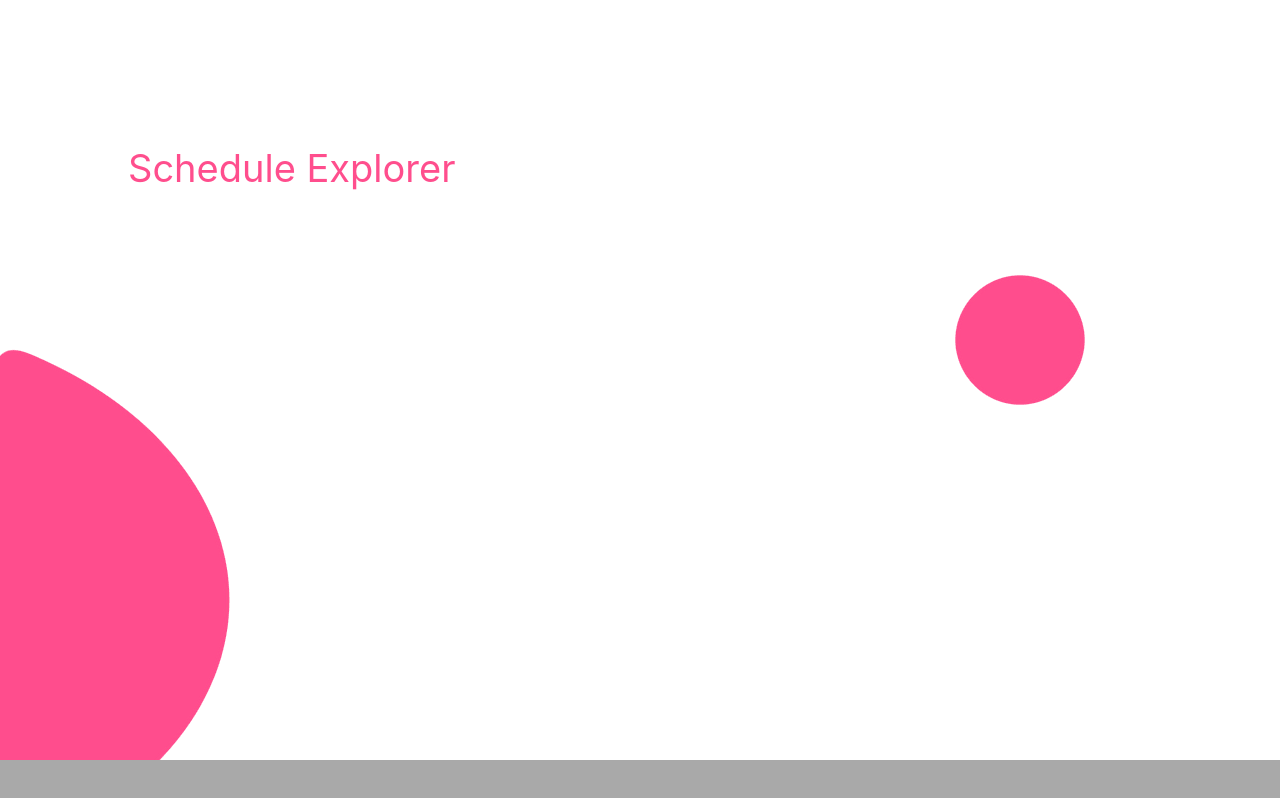
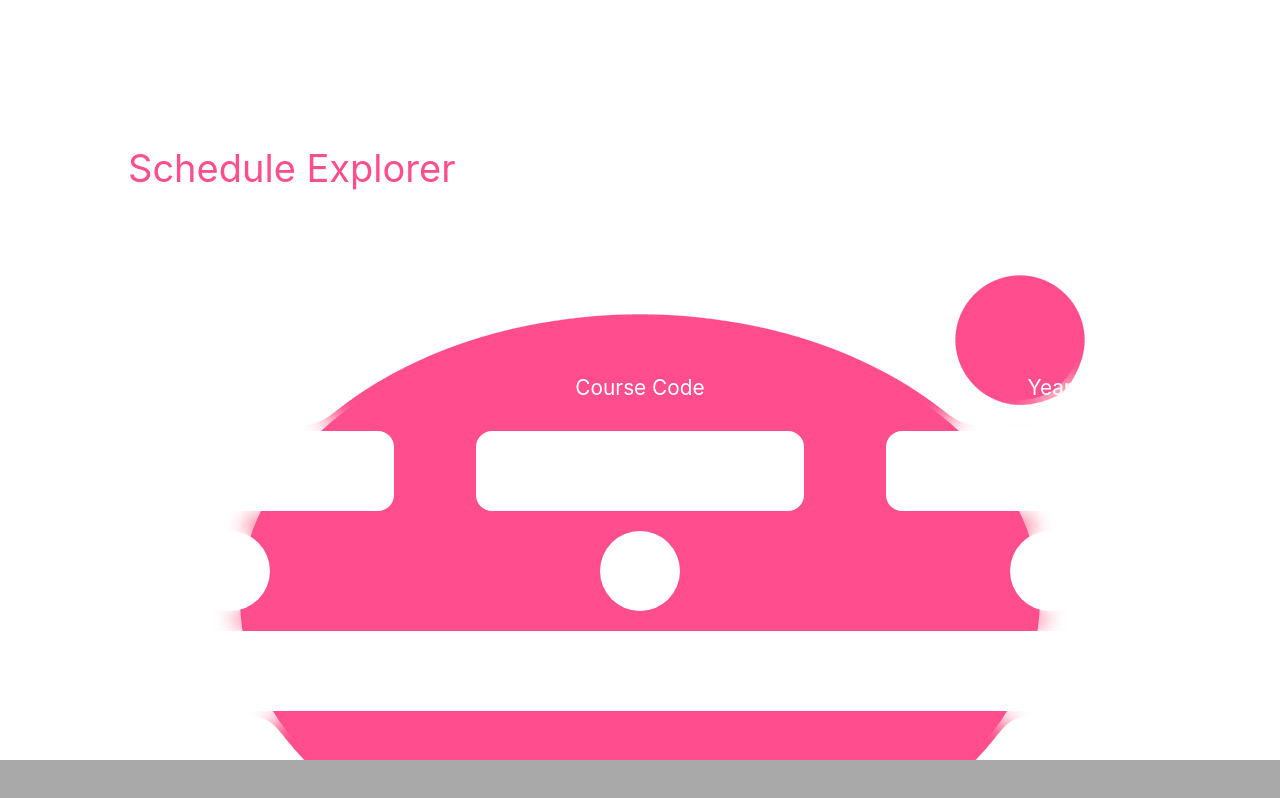
Before and after one commit to AdnanSweeney/uwco, a React (Create React App) app: page / in a window 1280 px wide. Built offline with nearby package versions, Linux system fonts and the light colour scheme; the HTML template or start-up script is replaced by a standard one.

Commit message:
Placeholders and styling experimentation

```diff
--- a/src/App.css
+++ b/src/App.css
@@ -2,9 +2,13 @@
   --primary-colour: #FF4E8D;
 }
 
-.App {
+/* .App {
   text-align: center;
-}
+} */
+
+/* div {
+  border: solid red 1px;
+} */
 
 .App-logo {
   height: 10vmin;
@@ -113,6 +117,9 @@ label > input:checked + img {
   overflow: hidden;
   width: 100vw;
   height: 100vh;
+  display: flex;
+  justify-content: center;
+  align-content: center;
   filter: url(#goo);
 }
 
@@ -161,5 +168,4 @@ label > input:checked + img {
   height: 70vh;
   border-radius: 100%;
   bottom: -10vh;
-  left: -45vw;
 }
--- a/src/components/formComponent.js
+++ b/src/components/formComponent.js
@@ -1,5 +1,5 @@
 import React, { useState } from "react";
-import {ReactComponent as BlurFilter} from "../assets/blurFilter.svg"
+import { ReactComponent as BlurFilter } from "../assets/blurFilter.svg"
 
 export default function FormComponent() {
 
@@ -21,7 +21,46 @@ export default function FormComponent() {
 
         <div className="bigblob">
             <div className={"blob " + status} onClick={() => toggleStatus(status)}></div>
-            <div className={"glob " + status}></div>
+            <div className={"glob " + status} style={{ display: "flex", alignItems: "center", flexDirection: "column" }}>
+                <div style={{ display: "flex", justifyContent: "center" }}>
+                    <div style={{ display: "flex", flexDirection: "column", marginTop: "3vh", width: "32vw" }}>
+                        <div style={{ display: "flex", justifyContent: "center", marginTop: "10px" }}>
+                            <p style={{ zIndex: "10", color: "white", fontSize: "1.3em" }}> Subject </p>
+                        </div>
+                        <div style={{ display: "flex", justifyContent: "center", marginTop: "10px", marginBottom: "10px" }}>
+                            <div style={{ borderRadius: "2vh", width: "80%", height: "10vh", backgroundColor: "white" }}></div>
+                        </div>
+                        <div style={{ display: "flex", justifyContent: "center", marginTop: "10px", marginBottom: "10px" }}>
+                            <div style={{ borderRadius: "5vh/50%", width: "10vh", height: "10vh", backgroundColor: "white" }}></div>
+                        </div>
+                    </div>
+                    <div style={{ display: "flex", flexDirection: "column", marginTop: "3vh", width: "32vw" }}>
+                        <div style={{ display: "flex", justifyContent: "center", marginTop: "10px"}}>
+                            <p style={{ zIndex: "10", color: "white", fontSize: "1.3em" }}> Course Code </p>
+                        </div>
+                        <div style={{ display: "flex", justifyContent: "center", marginTop: "10px", marginBottom: "10px" }}>
+                            <div style={{ borderRadius: "2vh", width: "80%", height: "10vh", backgroundColor: "white" }}></div>
+                        </div>
+                        <div style={{ display: "flex", justifyContent: "center", marginTop: "10px", marginBottom: "10px" }}>
+                            <div style={{ borderRadius: "5vh/50%", width: "10vh", height: "10vh", backgroundColor: "white" }}></div>
+                        </div>
+                    </div>
+                    <div style={{ display: "flex", flexDirection: "column", marginTop: "3vh", width: "32vw" }}>
+                        <div style={{ display: "flex", justifyContent: "center", marginTop: "10px"}}>
+                            <p style={{ zIndex: "10", color: "white", fontSize: "1.3em" }}> Year </p>
+                        </div>
+                        <div style={{ display: "flex", justifyContent: "center", marginTop: "10px", marginBottom: "10px" }}>
+                            <div style={{ borderRadius: "2vh", width: "80%", height: "10vh", backgroundColor: "white" }}></div>
+                        </div>
+                        <div style={{ display: "flex", justifyContent: "center", marginTop: "10px", marginBottom: "10px" }}>
+                            <div style={{ borderRadius: "5vh/50%", width: "10vh", height: "10vh", backgroundColor: "white" }}></div>
+                        </div>
+                    </div>
+                </div>
+
+                <div style={{marginTop: "10px", display: "flex", width: "90vw", height: "10vh", backgroundColor: "white", borderRadius: "5vh/50%"}}></div>
+
+            </div>
 
             <BlurFilter />
 
```
